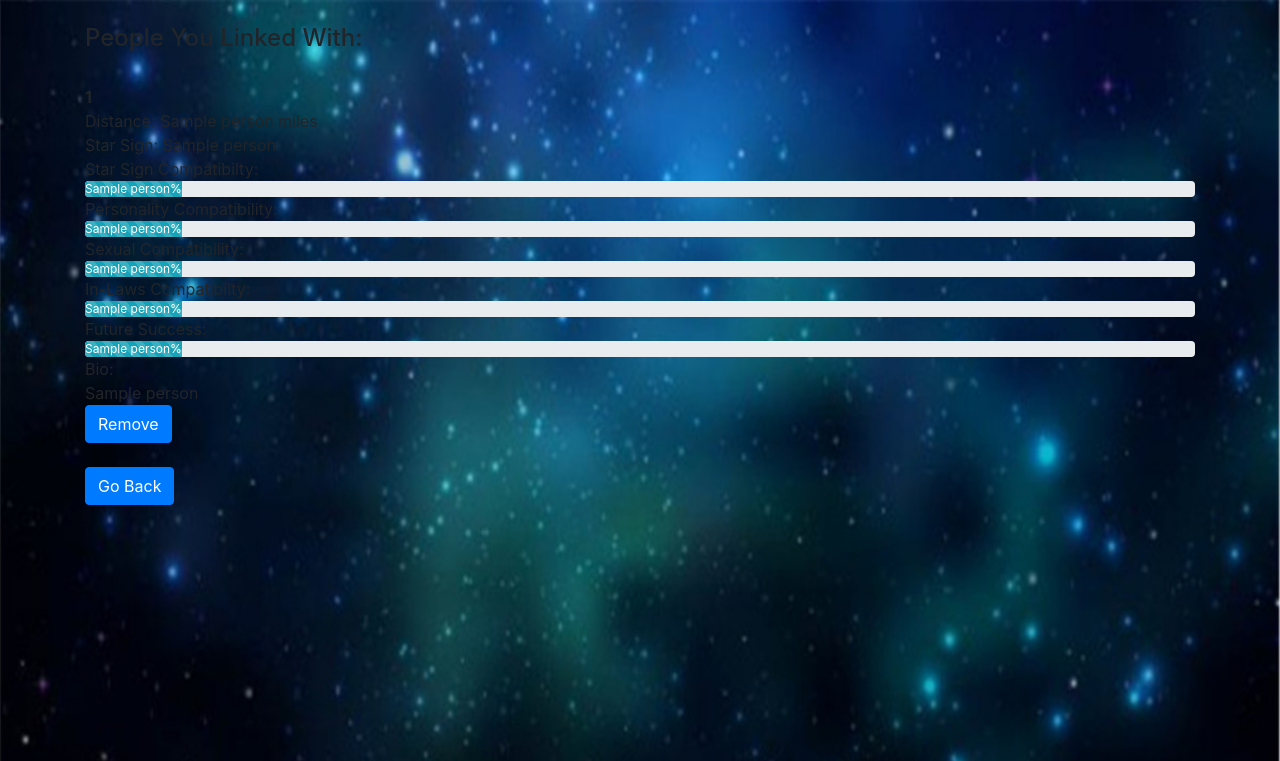
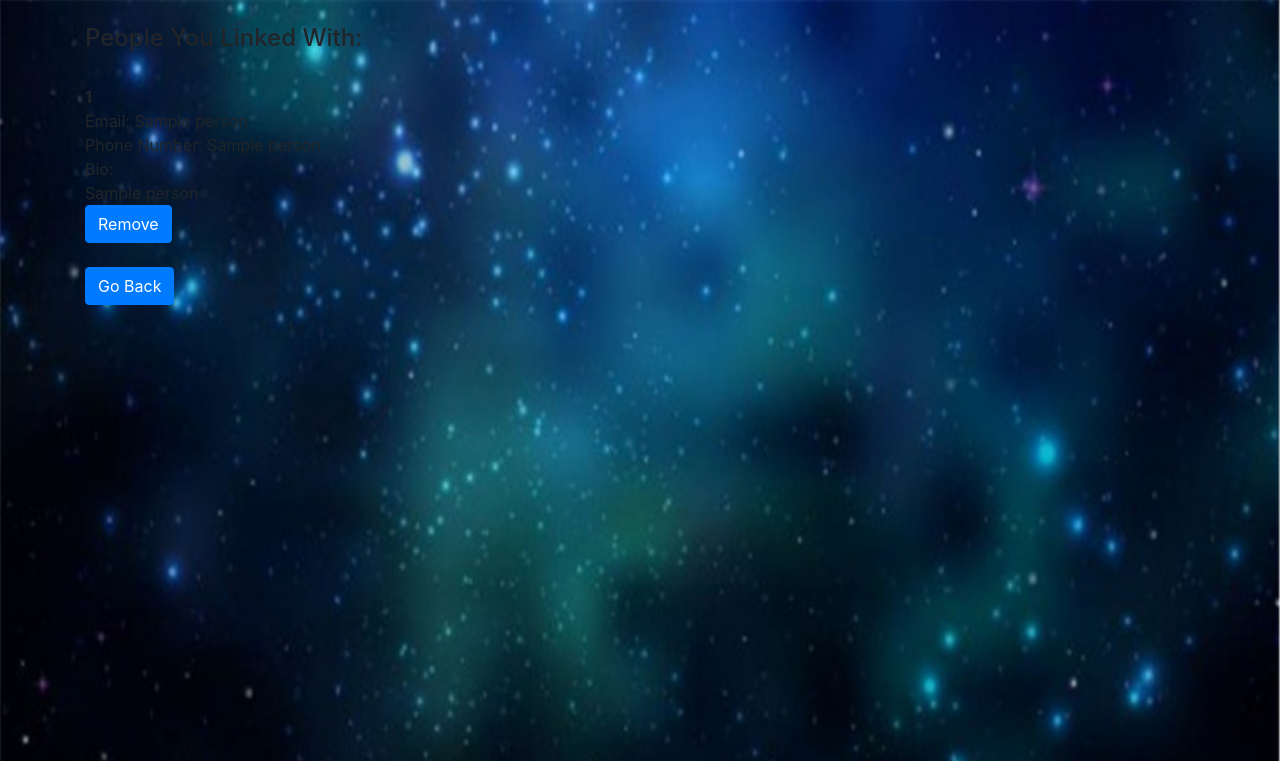
Before and after one commit to hongweimachene/WeNeedAName_chenH-rawatP-shawJ, a Flask app: template templates/accepted_requests.html in a window 1280 px wide. Shown: the top 761 px of the page. Run offline with Flask 2, Linux system fonts and the light colour scheme; the template is opened without the code that fills it: most values are stand-ins (such as "Sample title", 1, 10 or a date in 2020); some libraries are stand-ins or nearby versions.

Commit message:
changed displayed info in accepted page

```diff
--- a/doc/devlog.txt
+++ b/doc/devlog.txt
@@ -277,3 +277,6 @@ fixed compatibilities
 
 yifanW -- 2019-12-04 02:17
 edited distance
+
+yifanW -- 2019-12-04 03:35
+changed displayed info in accepted page
--- a/templates/accepted_requests.html
+++ b/templates/accepted_requests.html
@@ -15,28 +15,8 @@
                 {% for person in listings %}
                 {% if person[6] != [None] %}
                 <b>{{person[0]}}</b><br>
-                Distance: {{person[7]}} miles<br>
-                Star Sign: {{person[8]}}<br>
-                Star Sign Compatibilty:
-                <div class="progress">
-                    <div class="progress-bar bg-info progress-bar-striped" role="progressbar" style="width:{{person[9]}}%" aria-valuemin="0" aria-valuemax="100">{{person[9]}}%</div>
-                </div>
-                Personality Compatibility:
-                <div class="progress">
-                    <div class="progress-bar bg-info progress-bar-striped" role="progressbar" style="width:{{person[1]}}%" aria-valuemin="0" aria-valuemax="100">{{person[1]}}%</div>
-                </div>
-                Sexual Compatibility:
-                <div class="progress">
-                    <div class="progress-bar bg-info progress-bar-striped" role="progressbar" style="width:{{person[2]}}%" aria-valuemin="0" aria-valuemax="100">{{person[2]}}%</div>
-                </div>
-                In-Laws Compatibilty:
-                <div class="progress">
-                    <div class="progress-bar bg-info progress-bar-striped" role="progressbar" style="width:{{person[3]}}%" aria-valuemin="0" aria-valuemax="100">{{person[3]}}%</div>
-                </div>
-                Future Success:
-                <div class="progress">
-                    <div class="progress-bar bg-info progress-bar-striped" role="progressbar" style="width:{{person[4]}}%" aria-valuemin="0" aria-valuemax="100">{{person[4]}}%</div>
-                </div>
+                Email: {{person[1]}}<br>
+                Phone Number: {{person[2]}}<br>
                 Bio: <br>{{person[5]}}<br>
                 <div class="btn-group">
                     <a href="/relation?id={{person[6]}}&type=block"><button type="button" class="btn btn-primary">Remove</button></a>
```
Also changed, not shown: horoscope_dating.db, 1 other file.
